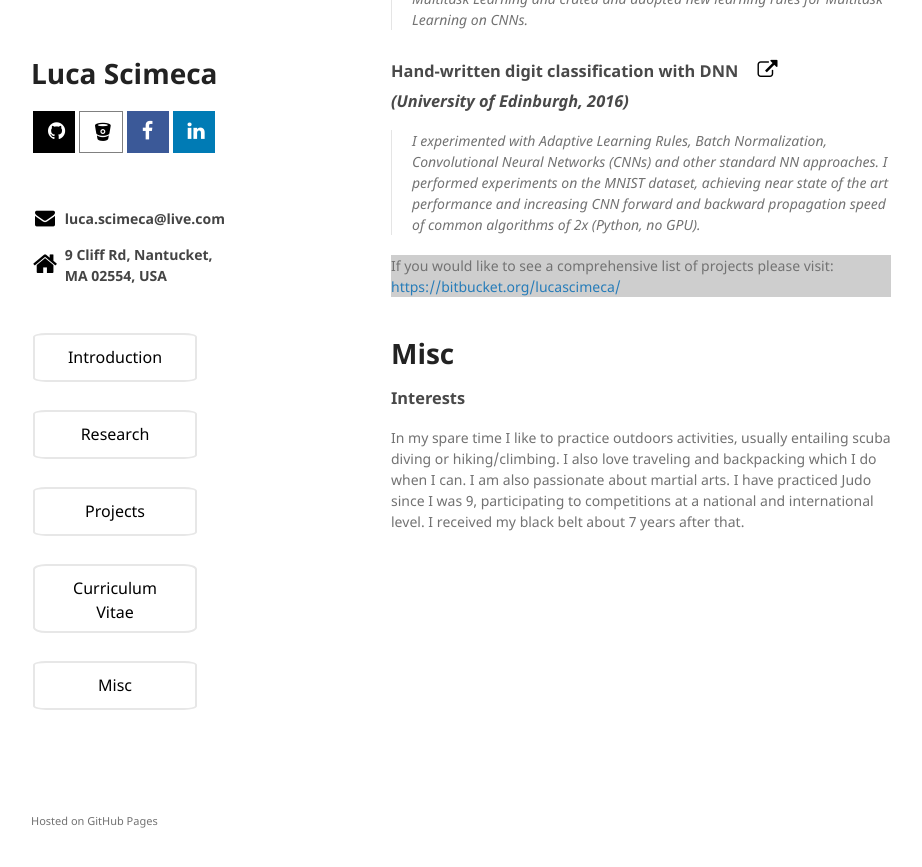
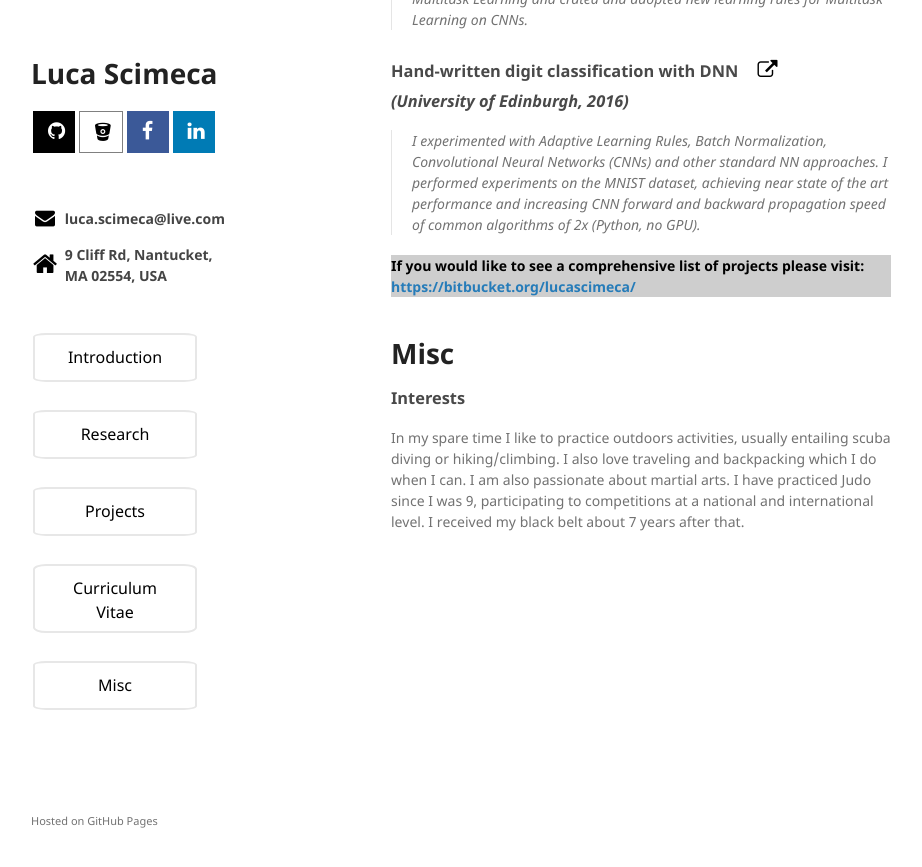
Before and after one commit to lucascimeca/lucascimeca.github.io, a Jekyll site: the page built from index.md, in a window 1280 px wide and 900 px high, scrolled down 1407 px. Shown: the top 867 px of the window, without its empty margins (179-1101 px from the left). Built offline with Jekyll 4.4.1, drawn with Linux system fonts in a browser that asks for light colours; nearby versions of some CDN libraries; the repository's description, which GitHub fills in, is left out.

Commit message:
Update index.md

```diff
--- a/index.md
+++ b/index.md
@@ -45,7 +45,7 @@ My interests lie mainly in Machine Learning and Robotics research, particularly
 
 > I experimented with Adaptive Learning Rules, Batch Normalization, Convolutional Neural Networks (CNNs) and other standard NN approaches. I performed experiments on the MNIST dataset, achieving near state of the art performance and increasing CNN forward and backward propagation speed of common algorithms of 2x (Python, no GPU).
 
- <div style="background-color:rgba(206, 206, 206, 1); ">
+ <div style="background-color:rgba(206, 206, 206, 1); color:black; font-weight:600">
  If you would like to see a comprehensive list of projects please visit: <a href="https://bitbucket.org/lucascimeca/">https://bitbucket.org/lucascimeca/</a>
  </div>
 
```
